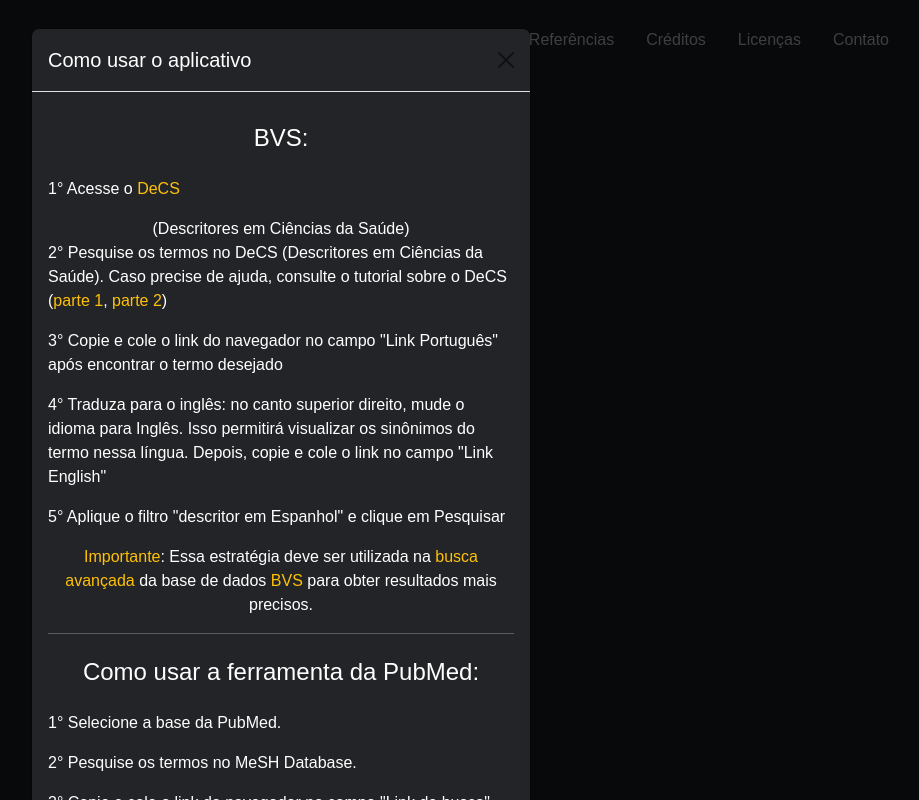
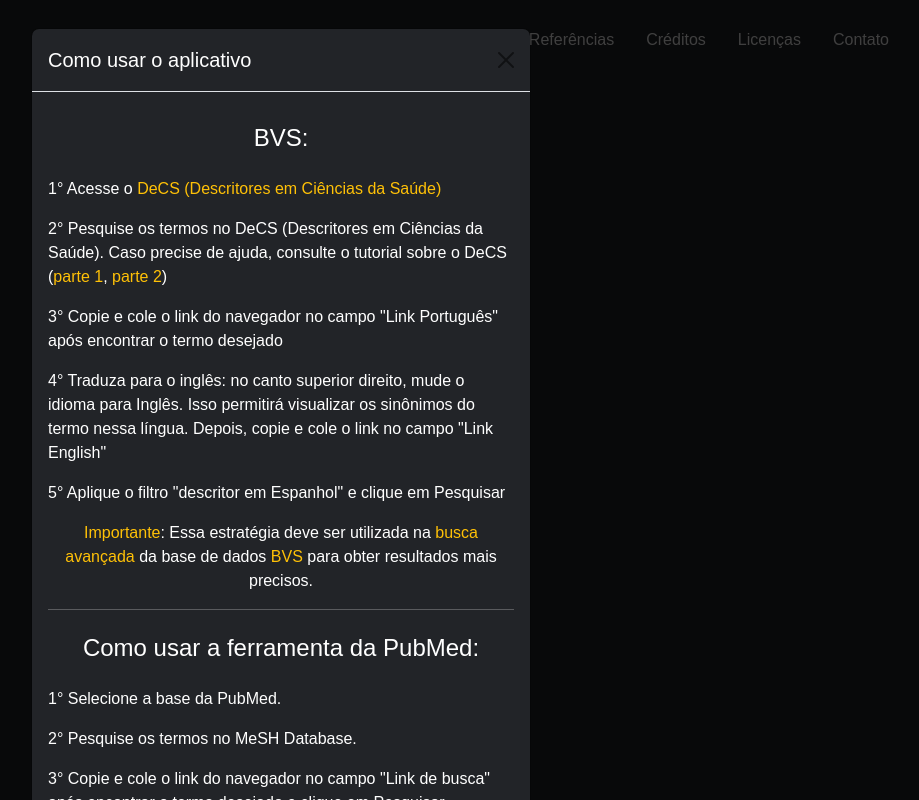
Before and after one commit to DaiannySeoni/strategy_plus, an Angular app: page / in a window 1280 px wide. Both pictures are taken after a click on the link "Como usar o aplicativo". Shown: the top 800 px of the page, without its empty margins (359-1278 px from the left). Built offline with nearby package versions, Linux system fonts and the light colour scheme.

Commit message:
Update header.component.html

```diff
--- a/src/app/components/header/header.component.html
+++ b/src/app/components/header/header.component.html
@@ -56,7 +56,7 @@
         <!-- <hr> -->
         <div class="mt-3 mb-4">
           <h4 class="mb-4">BVS:</h4>
-          <p class="text-start">1° Acesse o <a href="https://decs.bvsalud.org/" target="_blank" rel="noopener noreferrer" class="text-warning">DeCS</a></p>(Descritores em Ciências da Saúde)
+          <p class="text-start">1° Acesse o <a href="https://decs.bvsalud.org/" target="_blank" rel="noopener noreferrer" class="text-warning">DeCS (Descritores em Ciências da Saúde)</a></p>
           <p class="text-start">2° Pesquise os termos no DeCS (Descritores em Ciências da Saúde). Caso precise de ajuda, consulte o tutorial sobre o DeCS (<a href="https://youtu.be/Su06QYc946g" target="_blank" rel="noopener noreferrer" class="text-warning">parte 1</a>, <a href="https://youtu.be/d73_babcDCo" target="_blank" rel="noopener noreferrer" class="text-warning">parte 2</a>)</p>
           <p class="text-start">3° Copie e cole o link do navegador no campo "Link Português" após encontrar o termo desejado</p>
           <p class="text-start">4° Traduza para o inglês: no canto superior direito, mude o idioma para Inglês. Isso permitirá visualizar os sinônimos do termo nessa língua. Depois, copie e cole o link no campo "Link English"</p>
```
